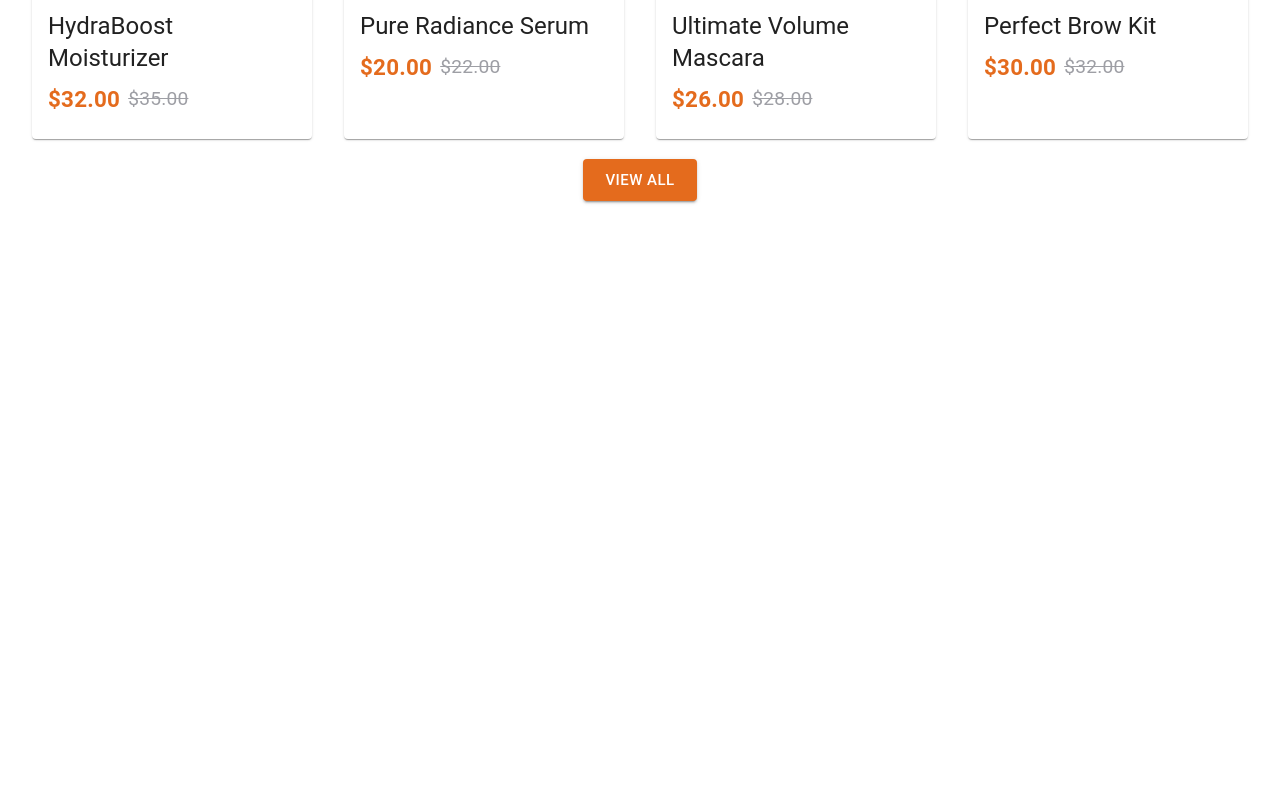
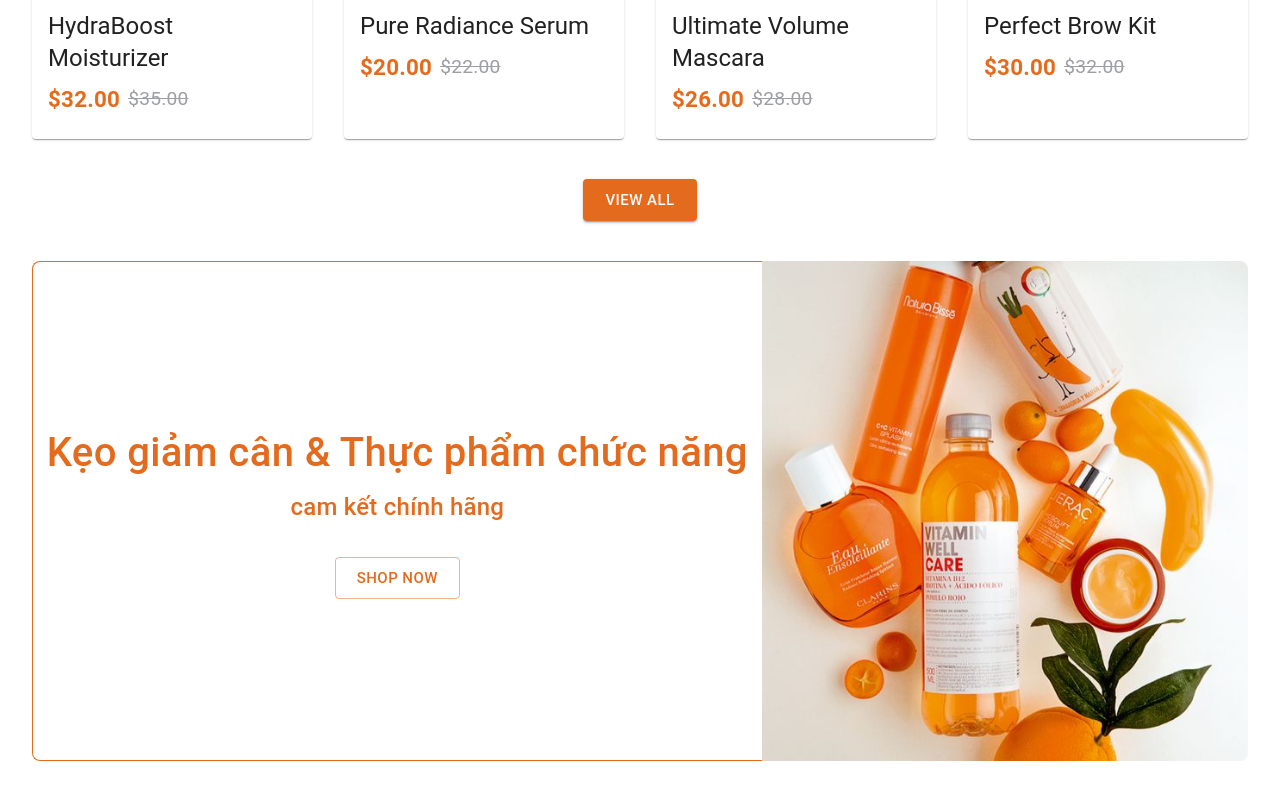
Before and after one commit to AndrewNTA/maryhoangshopusa, a React (Create React App) app: page / in a window 1280 px wide. Shown: the part 1458-2258 px from the top of the page. Before the commit the page ends 1711 px from the top, so only its background shows below. Built offline with nearby package versions, Linux system fonts and the light colour scheme.

Commit message:
[Andrew] Outlined banner

```diff
--- /dev/null
+++ b/src/components/BannerOutline.js
@@ -0,0 +1,56 @@
+import React from 'react';
+import Button from '@mui/material/Button';
+import Typography from '@mui/material/Typography';
+import Image from 'static/images/banner-outline-img.jpg';
+import useStyles from './styles';
+
+function BannerOutline() {
+  const classes = useStyles();
+
+  return (
+    <div className={classes.bannerWrapper}>
+      <div className={classes.bannerOutlineContent}>
+        <div>
+          <Typography
+            color="var(--mary--main-color)"
+            sx={(theme) => ({
+              fontSize: '2.5rem',
+              fontWeight: 500,
+              [theme.breakpoints.down('md')]: {
+                fontSize: '1.6rem',
+              },
+              [theme.breakpoints.down('sm')]: {
+                fontSize: '1.2rem',
+              },
+            })}
+          >
+            Kẹo giảm cân & Thực phẩm chức năng
+          </Typography>
+          <Typography
+            color="var(--mary--main-color)"
+            sx={(theme) => ({
+              fontSize: '1.5rem',
+              fontWeight: 500,
+              margin: '6px 0 32px 0',
+              [theme.breakpoints.down('md')]: {
+                fontSize: '1.2rem',
+                margin: '2px 0 12px 0',
+              },
+              [theme.breakpoints.down('sm')]: {
+                fontSize: '1rem',
+              },
+            })}
+          >
+            cam kết chính hãng
+          </Typography>
+          <Button variant="outlined" color="primary" size="large">
+            Shop now
+          </Button>
+        </div>
+      </div>
+      <img src={Image} alt="cosmetics" className={classes.bannerOutlineImg} />
+    </div>
+  );
+}
+
+export default BannerOutline;
--- a/src/components/index.js
+++ b/src/components/index.js
@@ -6,6 +6,7 @@ import Footer from './Footer';
 import ScrollTopBtn from './ScrollTopBtn';
 import SearchBar from './SearchBar';
 import Banner from './Banner';
+import BannerOutline from './BannerOutline';
 
 export {
   Spacing,
@@ -16,4 +17,5 @@ export {
   ScrollTopBtn,
   SearchBar,
   Banner,
+  BannerOutline,
 };
--- a/src/components/styles.js
+++ b/src/components/styles.js
@@ -95,6 +95,18 @@ const useStyles = makeStyles((theme) => ({
       objectFit: 'cover',
     },
   },
+  bannerOutlineImg: {
+    width: '40%',
+    objectFit: 'cover',
+    maxHeight: '500px',
+    borderRadius: '0 8px 8px 0',
+    [theme.breakpoints.down('sm')]: {
+      width: '100%',
+      maxHeight: '240px',
+      borderRadius: '0 0 8px 8px',
+      objectFit: 'cover',
+    },
+  },
   bannerContent: {
     display: 'flex',
     alignItems: 'center',
@@ -102,10 +114,27 @@ const useStyles = makeStyles((theme) => ({
     flex: 1,
     backgroundColor: 'var(--mary--main-color)',
     color: 'white',
-    borderRadius: '0 12px 12px 0',
+    borderRadius: '0 8px 8px 0',
     textAlign: 'center',
     [theme.breakpoints.down('sm')]: {
-      borderRadius: '0 0 12px 12px',
+      borderRadius: '0 0 8px 8px',
+      padding: '32px 8px',
+    },
+  },
+  bannerOutlineContent: {
+    display: 'flex',
+    alignItems: 'center',
+    justifyContent: 'center',
+    flex: 1,
+    color: 'var(--mary--main-color)',
+    border: '1px solid var(--mary--main-color)',
+    borderRight: 'none',
+    borderRadius: '8px 0 0 8px',
+    textAlign: 'center',
+    [theme.breakpoints.down('sm')]: {
+      borderRadius: '8px 8px 0 0',
+      borderBottom: 'none',
+      borderRight:'1px solid var(--mary--main-color)',
       padding: '32px 8px',
     },
   },
--- a/src/pages/Home/index.js
+++ b/src/pages/Home/index.js
@@ -1,7 +1,7 @@
 import React from 'react';
 import Typography from '@mui/material/Typography';
 import Button from '@mui/material/Button';
-import { Banner } from 'components';
+import { Banner, BannerOutline } from 'components';
 import useStyles from './styles';
 import { list1 } from './mocks';
 import ProductCard from './ProductCard';
@@ -35,6 +35,7 @@ function Home() {
           View all
         </Button>
       </div>
+      <BannerOutline />
     </div>
   );
 }
--- a/src/pages/Home/styles.js
+++ b/src/pages/Home/styles.js
@@ -39,9 +39,12 @@ const useStyles = makeStyles((theme) => ({
 
   // View All
   viewAllContainer: {
-    margin: '20px 0',
+    margin: '40px 0',
     display: 'flex',
     justifyContent: 'center',
+    [theme.breakpoints.down('sm')]: {
+      margin: '20px 0',
+    },
   },
 }));
 
```
Also changed, not shown: src/static/images/banner-outline-img.jpg (added).
